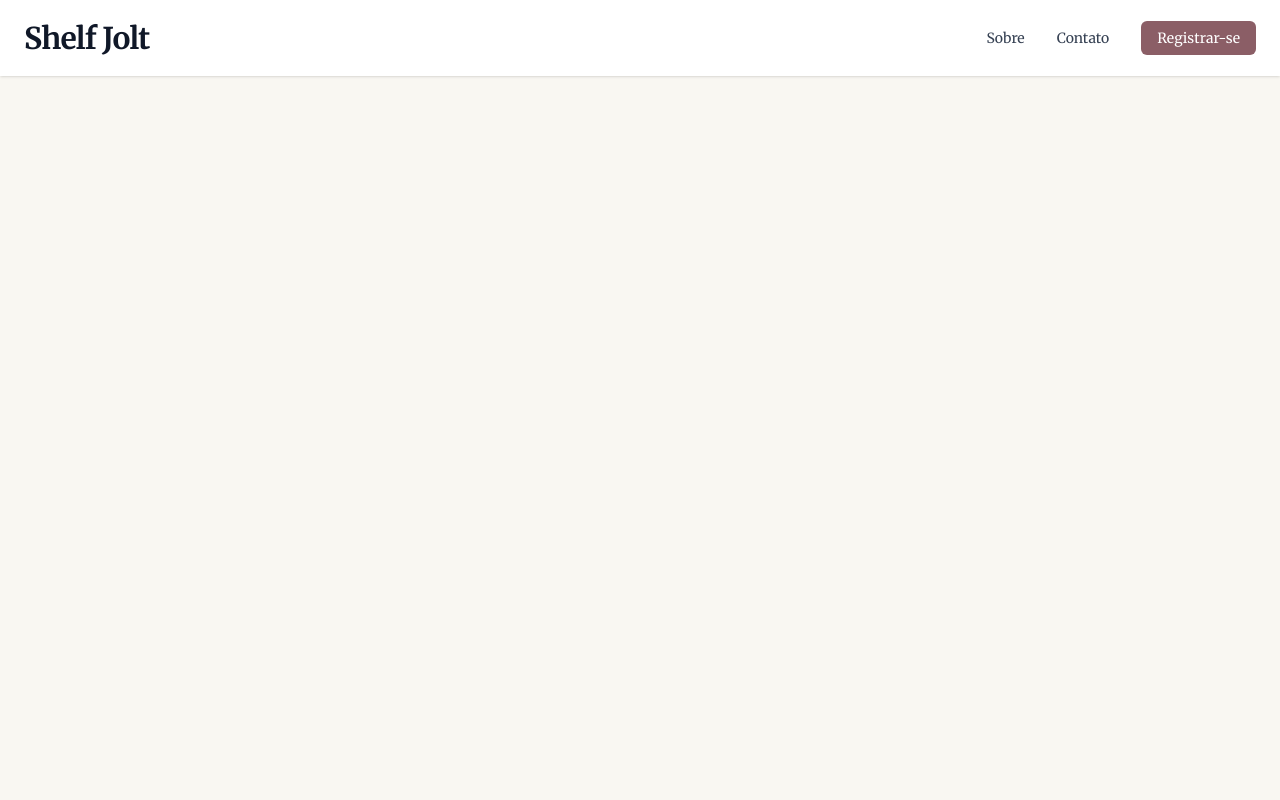
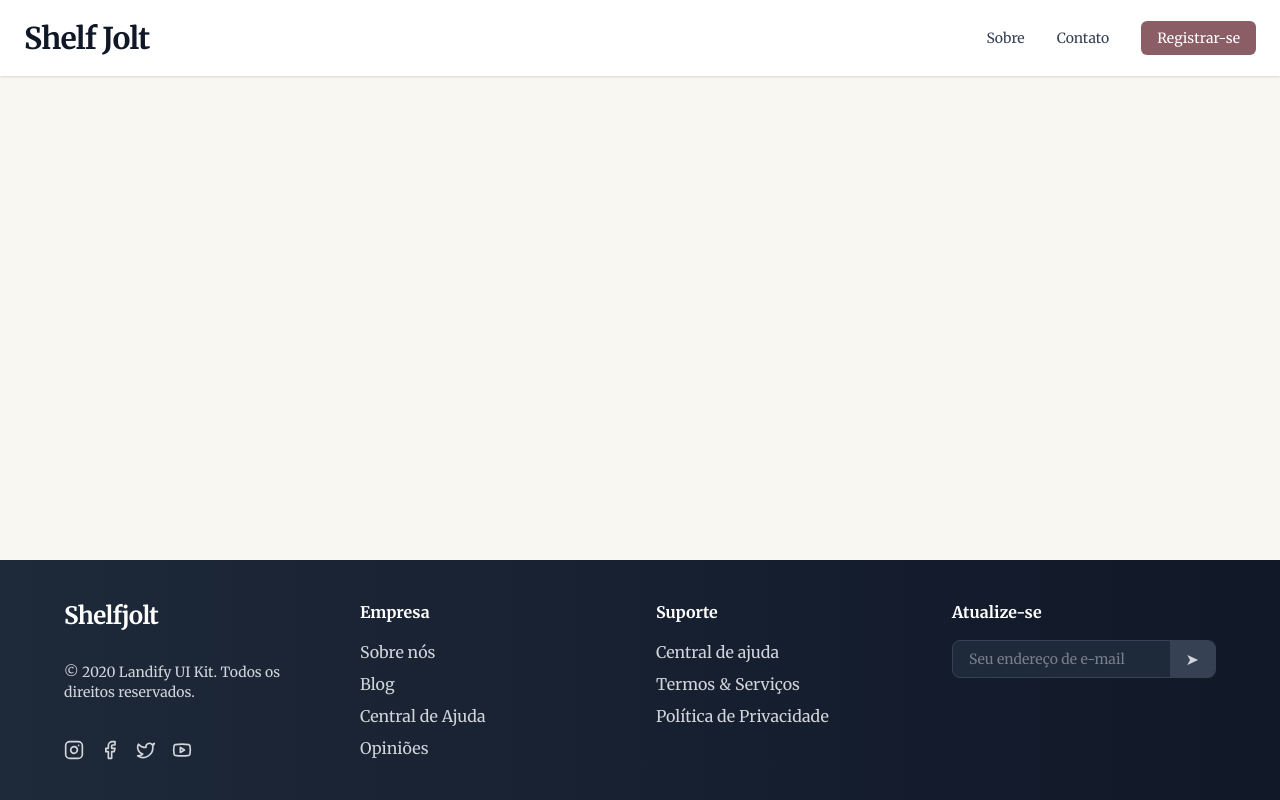
Before and after one commit to GuilhermeMth/shelfjolt-virtual-library, a React (Vite) app in the folder frontend/: page / in a window 1280 px wide. Built offline with nearby package versions, Linux system fonts and the light colour scheme.

Commit message:
Adição do Rodapé Principal do site

```diff
--- a/frontend/package.json
+++ b/frontend/package.json
@@ -12,6 +12,7 @@
   "dependencies": {
     "@tailwindcss/vite": "^4.1.18",
     "firebase": "^12.9.0",
+    "lucide-react": "^0.575.0",
     "react": "^19.2.0",
     "react-dom": "^19.2.0",
     "react-router-dom": "^7.13.0",
@@ -21,14 +22,14 @@
     "@types/node": "^24.10.1",
     "@types/react": "^19.2.7",
     "@types/react-dom": "^19.2.3",
+    "@typescript-eslint/eslint-plugin": "^8.36.0",
+    "@typescript-eslint/parser": "^8.36.0",
     "@vitejs/plugin-react": "^5.1.1",
     "eslint": "^8.57.0",
     "eslint-plugin-react-hooks": "^7.0.1",
     "eslint-plugin-react-refresh": "^0.4.24",
     "globals": "^16.5.0",
     "typescript": "^5.8.3",
-    "@typescript-eslint/eslint-plugin": "^8.36.0",
-    "@typescript-eslint/parser": "^8.36.0",
     "vite": "^7.3.1"
   }
 }
--- a/frontend/src/App.tsx
+++ b/frontend/src/App.tsx
@@ -1,10 +1,13 @@
-import { MainRoutes } from "./routes.tsx";
+import Footer from "./components/MainFooter";
+import { MainRoutes } from "./routes";
 
-function App() {
-
+export default function App() {
   return (
-      <MainRoutes />
+    <div className="min-h-screen flex flex-col">
+      <main className="flex-grow">
+        <MainRoutes />
+      </main>
+      <Footer />
+    </div>
   );
 }
-
-export default App;
--- /dev/null
+++ b/frontend/src/components/MainFooter.tsx
@@ -0,0 +1,85 @@
+import { Instagram, Facebook, Twitter, Youtube } from "lucide-react";
+import { Link } from "react-router-dom";
+
+export default function Footer() {
+  return (
+    <footer className="w-full bg-gradient-to-r from-gray-800 to-gray-900 text-gray-300 px-8 py-10">
+      <div className="max-w-6xl mx-auto grid grid-cols-1 sm:grid-cols-2 md:grid-cols-4 gap-8">
+
+        {/* Coluna 1 */}
+        <div className="flex flex-col justify-between">
+
+          {/* Nome da aplicação */}
+          <Link
+            to="/"
+            className="text-white text-2xl font-semibold tracking-tight hover:text-gray-300 transition mb-2"
+          >
+            Shelfjolt
+          </Link>
+
+          {/* Copyright */}
+          <p className="text-sm">
+            © 2020 Landify UI Kit. Todos os direitos reservados.
+          </p>
+
+          {/* Redes sociais */}
+          <div className="flex gap-4 mt-4">
+            <a href="#" aria-label="Instagram" className="hover:text-white transition">
+              <Instagram size={20} />
+            </a>
+            <a href="#" aria-label="Facebook" className="hover:text-white transition">
+              <Facebook size={20} />
+            </a>
+            <a href="#" aria-label="Twitter" className="hover:text-white transition">
+              <Twitter size={20} />
+            </a>
+            <a href="#" aria-label="Youtube" className="hover:text-white transition">
+              <Youtube size={20} />
+            </a>
+          </div>
+        </div>
+
+        {/* Empresa */}
+        <div>
+          <h3 className="text-white font-semibold mb-4">Empresa</h3>
+          <ul className="space-y-2">
+            <li><a href="#" className="hover:text-white">Sobre nós</a></li>
+            <li><a href="#" className="hover:text-white">Blog</a></li>
+            <li><a href="#" className="hover:text-white">Central de Ajuda</a></li>
+            <li><a href="#" className="hover:text-white">Opiniões</a></li>
+          </ul>
+        </div>
+
+        {/* Suporte */}
+        <div>
+          <h3 className="text-white font-semibold mb-4">Suporte</h3>
+          <ul className="space-y-2">
+            <li><a href="#" className="hover:text-white">Central de ajuda</a></li>
+            <li><a href="#" className="hover:text-white">Termos & Serviços</a></li>
+            <li><a href="#" className="hover:text-white">Política de Privacidade</a></li>
+          </ul>
+        </div>
+
+        {/* Newsletter */}
+        <div>
+          <h3 className="text-white font-semibold mb-4">Atualize-se</h3>
+          <div className="flex bg-gray-800 rounded-lg overflow-hidden border border-gray-700">
+            <input
+              type="email"
+              placeholder="Seu endereço de e-mail"
+              className="bg-transparent px-4 py-2 flex-1 outline-none text-sm"
+            />
+            <button className="bg-gray-700 px-4 hover:bg-gray-600 transition">
+              ➤
+            </button>
+          </div>
+        </div>
+
+      </div>
+    </footer>
+  );
+}
+
+/* por Favor antes de usar o codigo
+Utilizar o comando (npm install lucide-react)
+para fucionar*/
```
Also changed, not shown: 1 other file (tests, documents, lock files or other folders).
